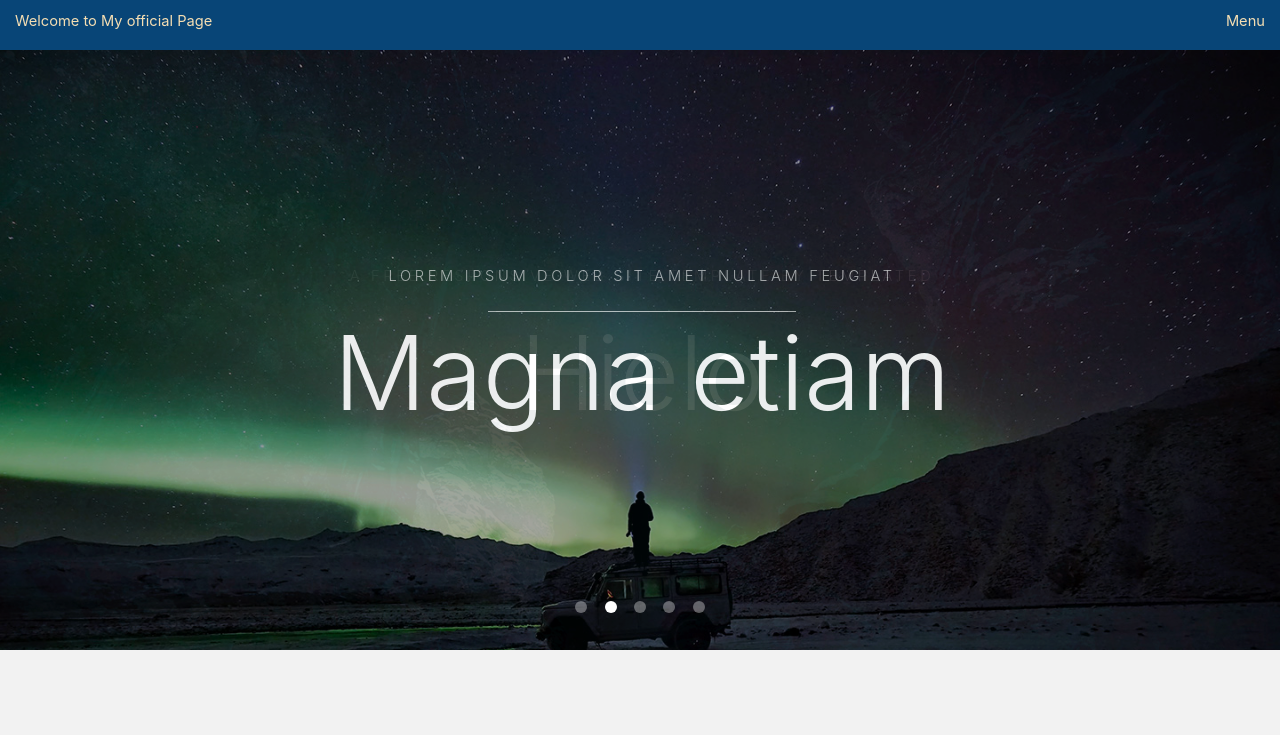
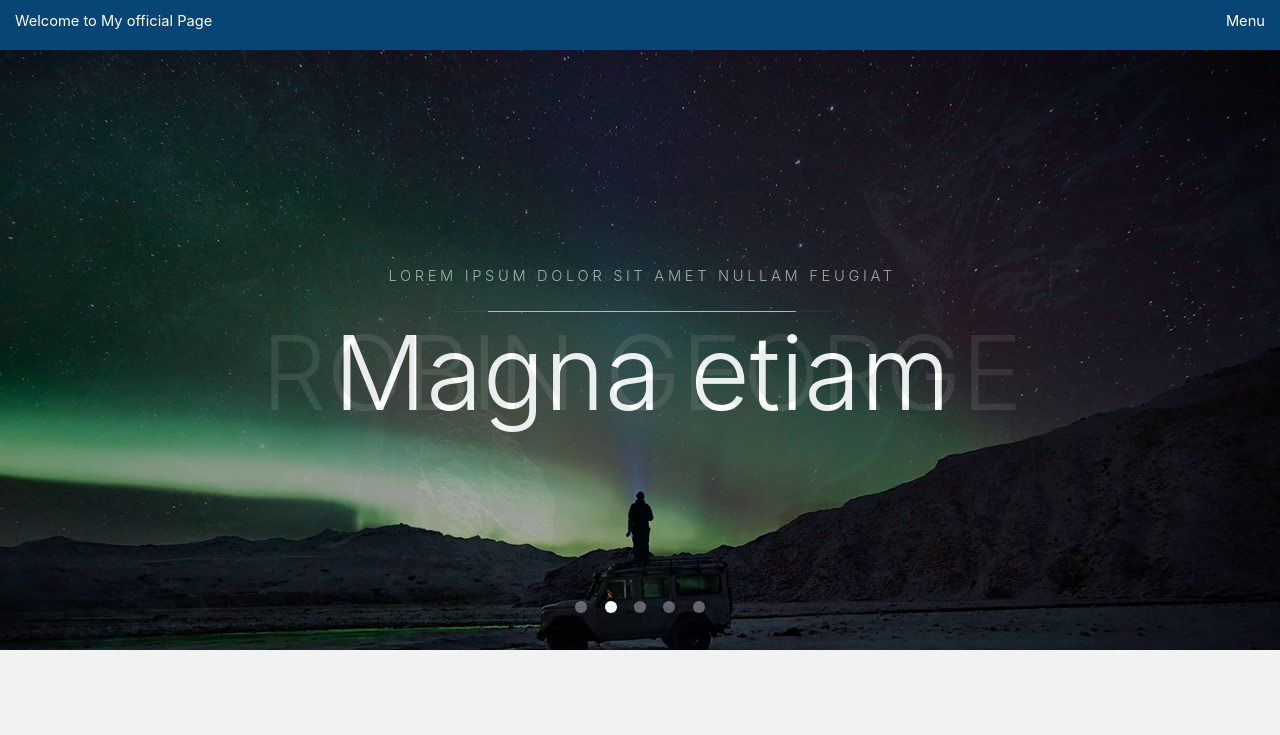
Before and after one commit to raavanSita/MY-page, a plain HTML site: page index.html in a window 1280 px wide. Shown: the top 735 px of the page. Drawn offline with nearby package versions, Linux system fonts and the light colour scheme.

Commit message:
nav changed

```diff
--- a/assets/css/main.css
+++ b/assets/css/main.css
@@ -4310,3 +4310,18 @@
 			}
 
 		}
+
+		.hov{
+			color: rgb(255, 255, 255);
+			 text-decoration: none;
+		}
+		.hov:hover{
+			color: rgb(196, 196, 228);
+			text-decoration: none;
+		}
+
+		.navH{
+			overflow: hidden;
+			position: fixed;
+			top: 0;
+		}
--- a/index.html
+++ b/index.html
@@ -2,7 +2,7 @@
 
 <html>
 	<head>
-		<title>Hielo by TEMPLATED</title>
+		<title>Robin GEORGE</title>
 		<meta charset="utf-8" />
 		<meta name="viewport" content="width=device-width, initial-scale=1" />
 		<link rel="stylesheet" href="assets/css/main.css" />
@@ -13,10 +13,10 @@
 
 		<!-- Header -->
 		<header>
-			<div class="col-12" style="background-color: rgb(8, 69, 119); height:50px;">
+			<div class="navH col-12" style="background-color: rgb(8, 69, 119); height:50px;">
 				<div class="row ">
-					<div style="margin-top:10px;" class="text-left col-6 "><a style="color: wheat; text-decoration: none;" href="index.html">Welcome<span> to My official Page</span></a></div>
-					<div style="margin-top:10px;" class="text-right col-6 "><a style="color: wheat; text-decoration: none;"href="#menu">Menu</a></div>
+					<div style="margin-top:10px;" class="text-left col-6 "><a class="hov" href="index.html">Welcome<span> to My official Page</span></a></div>
+					<div style="margin-top:10px;" class="text-right col-6 "><a class="hov" href="#menu">Menu</a></div>
 				</div>
 
 		   </div>
@@ -38,8 +38,8 @@
 					<img src="images/slide01.jpg" alt="" />
 					<div class="inner">
 						<header>
-							<p>A free responsive web site template by <a href="https://templated.co">TEMPLATED</a></p>
-							<h2>Hielo</h2>
+							<p>CODE . DEPLOY . ANYTHING</p>
+							<h2>ROBIN GEORGE</h2>
 						</header>
 					</div>
 				</article>
```
